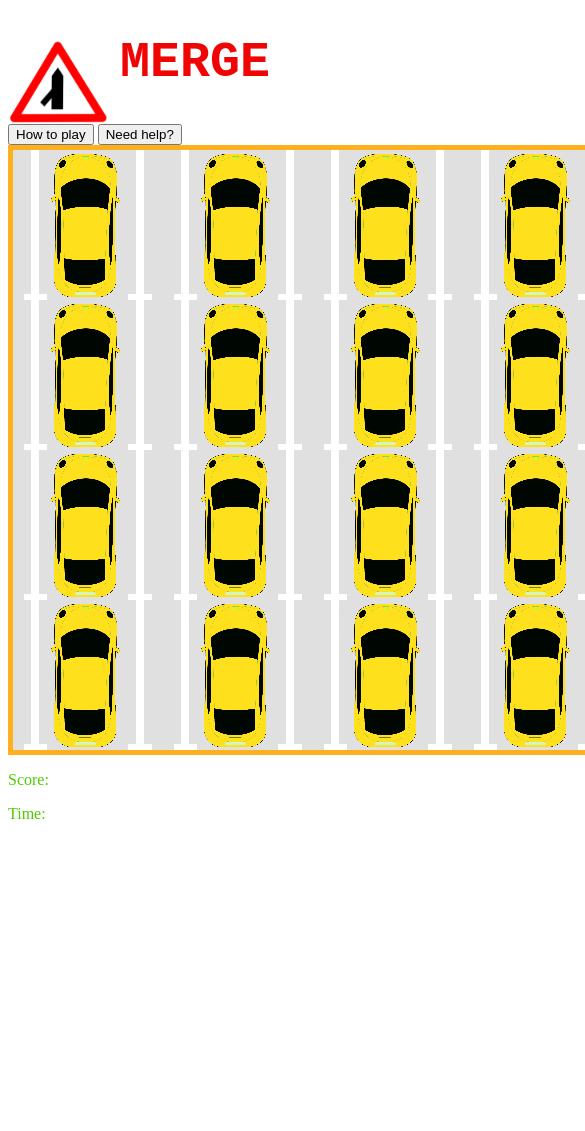
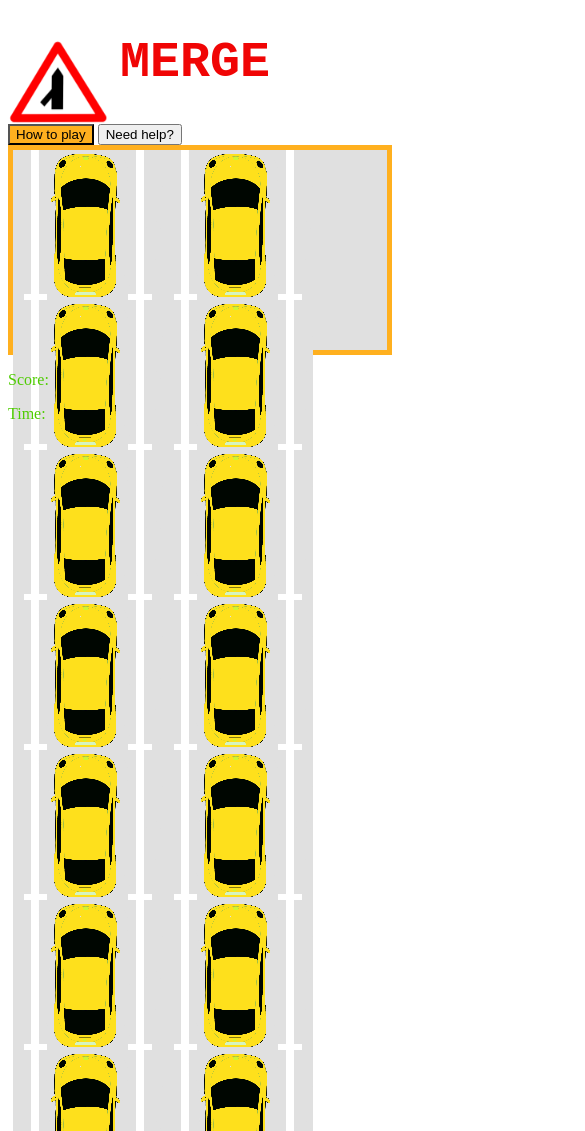
Before and after one commit to mipear/Merge, a plain HTML site: page index.html in a window 390 px wide. Shown: the top 1131 px of the page, 585 px wide, since content can reach past the window. Before the commit the page ends 844 px from the top, so only its background shows below. Drawn offline with Linux system fonts and the light colour scheme; a web font is replaced by a local one.

Commit message:
Add media queries for responsiveness

```diff
--- a/assets/css/style.css
+++ b/assets/css/style.css
@@ -16,6 +16,11 @@ h1 {
 }
 
 /* How to play modal */
+
+#how-to-play {
+    background-color: #ffb01fff;
+    align-items: center;
+}
 
 .instructions-modal {
     display: none;
@@ -175,3 +180,19 @@ h1 {
 .score-area p {
     color: #4ecc00ff;
 }
+
+/* Media Queries to allow responsivity */
+
+@media screen and (max-width: 768px) {
+    .game-area {
+        width: 100%;
+        height: 350px;
+    }
+}
+
+@media screen and (max-width: 480px) {
+    .game-area {
+        width: 100%;
+        height: 200px;
+    }
+}
```
